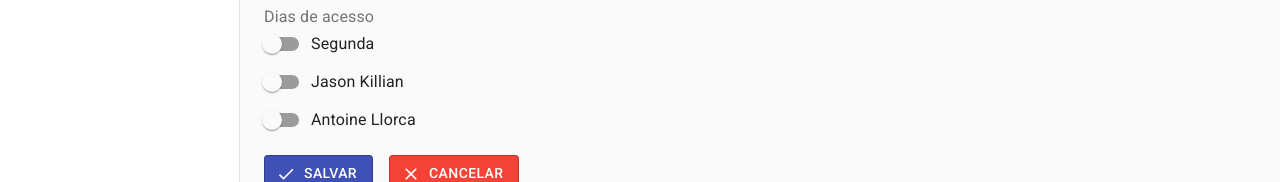
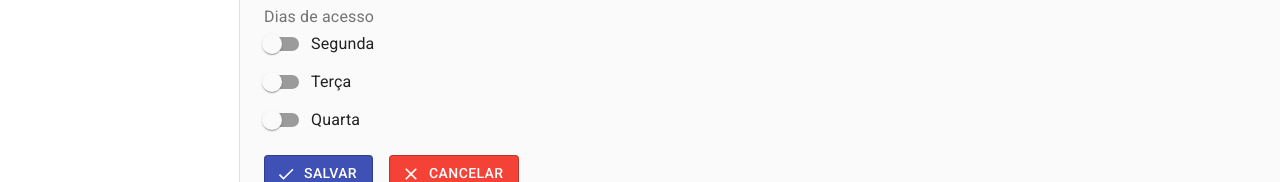
Before and after one commit to Mathss18/FlexCode-client, a React (Create React App) app: page /grupo/novo in a window 1280 px wide. Shown: the part 269-451 px from the top of the page. Built offline with nearby package versions, Linux system fonts and the light colour scheme.

Commit message:
Criando tela de grupo

```diff
--- a/src/pages/grupo/CadastrarGrupoPage.jsx
+++ b/src/pages/grupo/CadastrarGrupoPage.jsx
@@ -142,22 +142,22 @@ function CadastrarGrupoPage() {
                     <FormControlLabel
                       control={
                         <Switch
-                          checked={values.jason}
+                          checked={values.segunda}
                           onChange={handleOnChange}
-                          name="jason"
+                          name="terca"
                         />
                       }
-                      label="Jason Killian"
+                      label="Terça"
                     />
                     <FormControlLabel
                       control={
                         <Switch
-                          checked={values.antoine}
+                          checked={values.segunda}
                           onChange={handleOnChange}
-                          name="antoine"
+                          name="quarta"
                         />
                       }
-                      label="Antoine Llorca"
+                      label="Quarta"
                     />
                   </FormGroup>
                 </FormControl>
```
